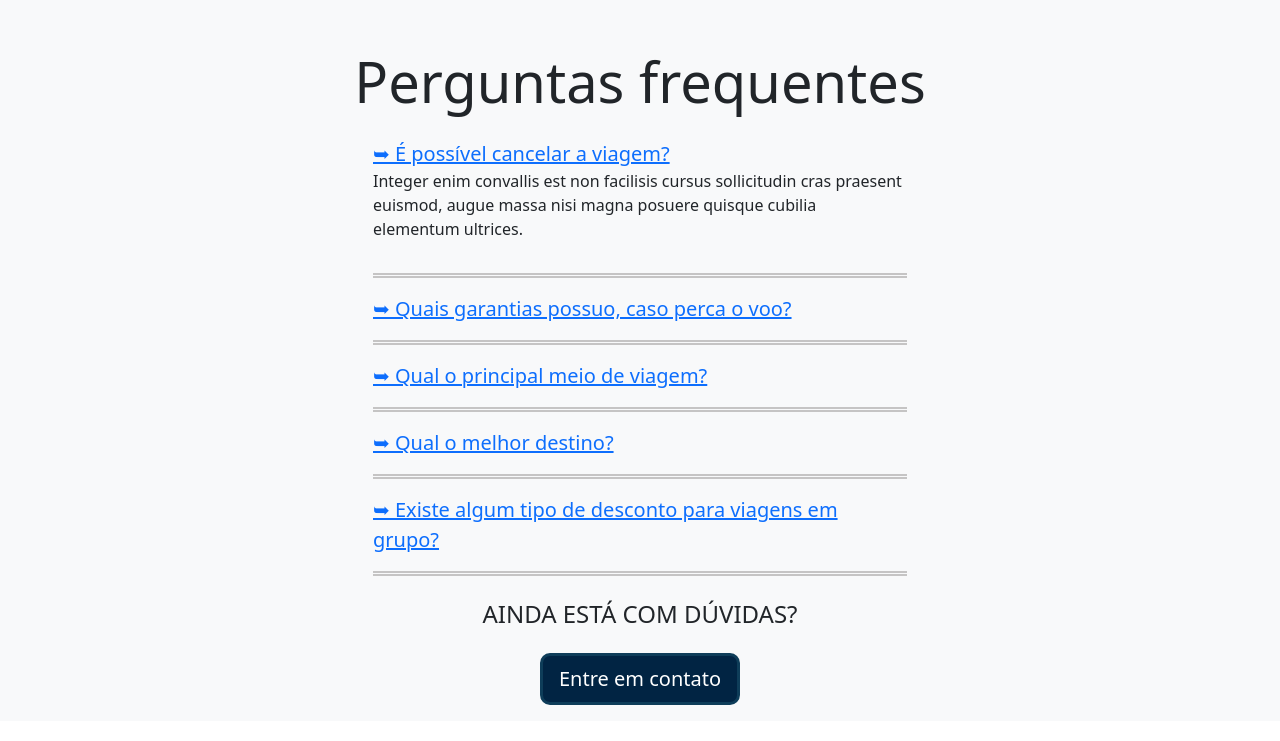
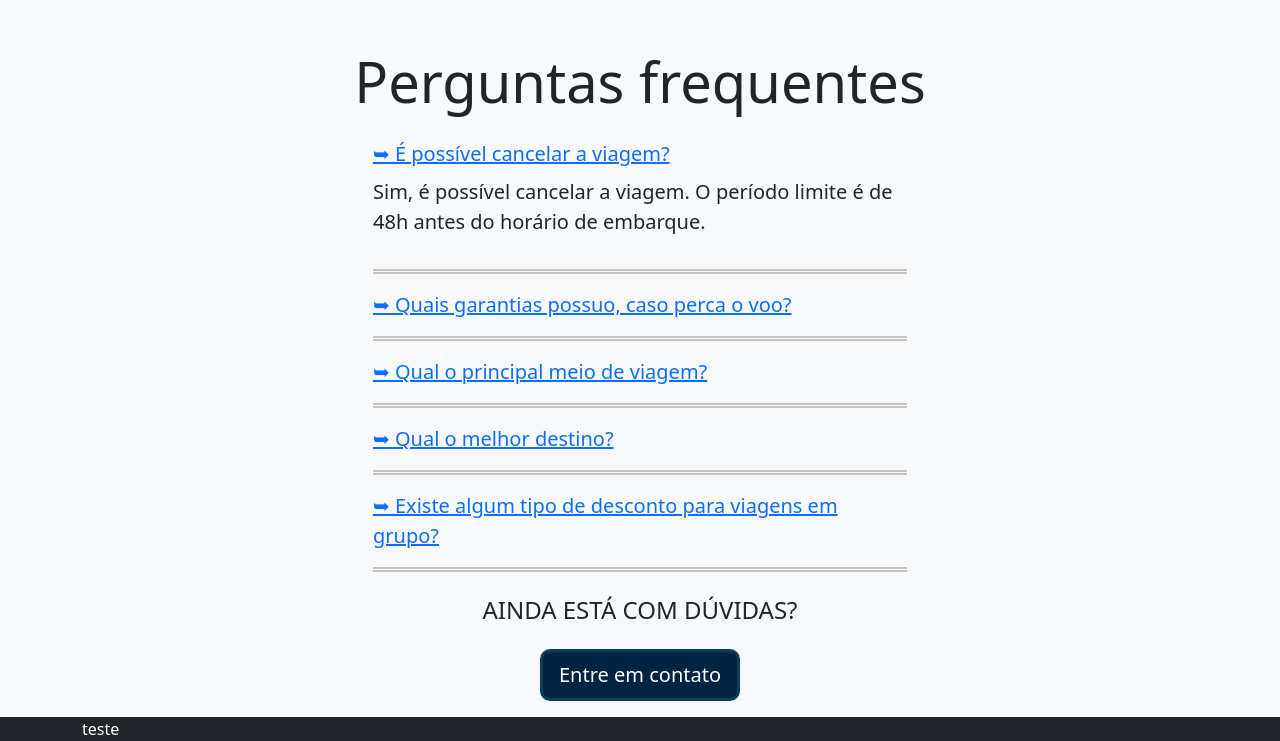
Before and after one commit to ramosspri/lazuli_tour, a plain HTML site: page index.html in a window 1280 px wide. Shown: the part 2031-2772 px from the top of the page. Drawn offline with nearby package versions, Linux system fonts and the light colour scheme.

Commit message:
termino da formataçao do container de perguntas frequentes

```diff
--- a/index.html
+++ b/index.html
@@ -157,31 +157,31 @@
                     <div class="pergunta py-3">
                       <a class="lead" data-toggle="collapse" href="#pergunta1" aria-expanded="true" aria-controls="pergunta1">➥ É possível cancelar a viagem?</a>
                       <div class="collapse show" role="tabpanel" id="pergunta1" data-parent="#perguntasFrequentes">
-                      <p>	Integer enim convallis est non facilisis cursus sollicitudin cras praesent euismod, augue massa nisi magna posuere quisque cubilia elementum ultrices. </p>
+                      <p class="fs-5 fw-light pt-2">	Sim, é possível cancelar a viagem. O período limite é de 48h antes do horário de embarque. </p>
                       </div>
                     </div>
                     <div class="pergunta py-3">
                       <a class="lead" data-toggle="collapse" href="#pergunta2" aria-expanded="true" aria-controls="pergunta1">➥ Quais garantias possuo, caso perca o voo?</a>
                       <div class="collapse" role="tabpanel" id="pergunta2" data-parent="#perguntasFrequentes">
-                      <p>	Integer enim convallis est non facilisis cursus sollicitudin cras praesent euismod, augue massa nisi magna posuere quisque cubilia elementum ultrices. </p>
+                      <p class="fs-5 fw-light pt-2">	Dependendo do motivo, existe a possibilidade de encaixarmos os passageiros no próximo voo. Mas as despesas com hospedagem, caso sejam necessárias, não são cobertas pela agencia. </p>
                       </div>
                     </div>
                     <div class="pergunta py-3">
                       <a class="lead" data-toggle="collapse" href="#pergunta3" aria-expanded="true" aria-controls="pergunta1">➥ Qual o principal meio de viagem?</a>
                       <div class="collapse" role="tabpanel" id="pergunta3" data-parent="#perguntasFrequentes">
-                      <p>	Integer enim convallis est non facilisis cursus sollicitudin cras praesent euismod, augue massa nisi magna posuere quisque cubilia elementum ultrices. </p>
+                      <p class="fs-5 fw-light pt-2">	Depende do destino e da preferência do cliente. Sempre que podemos, optamos por translados aéreos, por questões como conforto e comodidade. </p>
                       </div>
                     </div>
                     <div class="pergunta py-3">
                       <a class="lead" data-toggle="collapse" href="#pergunta4" aria-expanded="true" aria-controls="pergunta1">➥ Qual o melhor destino?</a>
                       <div class="collapse" role="tabpanel" id="pergunta4" data-parent="#perguntasFrequentes">
-                      <p>	Integer enim convallis est non facilisis cursus sollicitudin cras praesent euismod, augue massa nisi magna posuere quisque cubilia elementum ultrices. </p>
+                      <p class="fs-5 fw-light pt-2">	Tudo depende das preferências do cliente no momento da contratação do plano. Podemos indicar praias lindas, caso ele queira aproveitar o calor. Hotéis confortáveis e aquecidos, para lugares frios. Tudo depende!</p>
                       </div>
                     </div>
                     <div class="pergunta py-3">
                       <a class="lead" data-toggle="collapse" href="#pergunta5" aria-expanded="true" aria-controls="pergunta1">➥ Existe algum tipo de desconto para viagens em grupo?</a>
                       <div class="collapse" role="tabpanel" id="pergunta5" data-parent="#perguntasFrequentes">
-                      <p>	Integer enim convallis est non facilisis cursus sollicitudin cras praesent euismod, augue massa nisi magna posuere quisque cubilia elementum ultrices. </p>
+                      <p class="fs-5 fw-light pt-2">	Sim. Entre em contato conosco para maiores informações. </p>
                       </div>
                     </div>
                   </div>
@@ -191,6 +191,11 @@
             </section>
           </div>
         </section>
+          <footer class="bg-dark text-white">
+            <div class="container">
+              teste
+            </div>
+          </footer>
     <!-- JavaScript -->
     <!-- jQuery primeiro, depois Popper.js, depois Bootstrap JS -->
     <script src="https://code.jquery.com/jquery-3.3.1.slim.min.js" integrity="sha384-q8i/X+965DzO0rT7abK41JStQIAqVgRVzpbzo5smXKp4YfRvH+8abtTE1Pi6jizo" crossorigin="anonymous"></script>
```
Also changed, not shown: img/Logomarca 03.jpeg (added).
